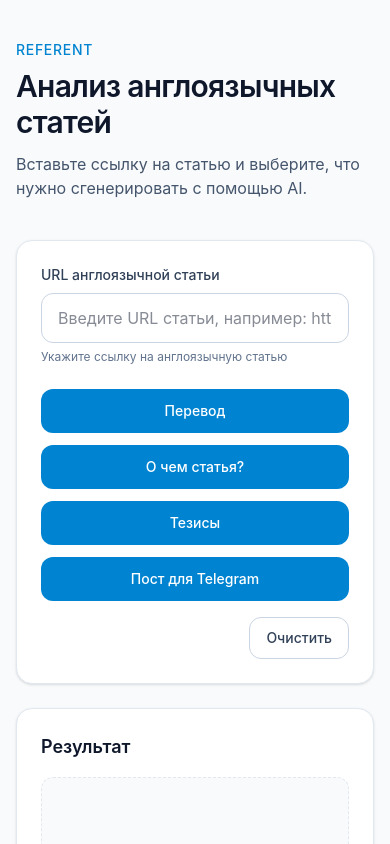
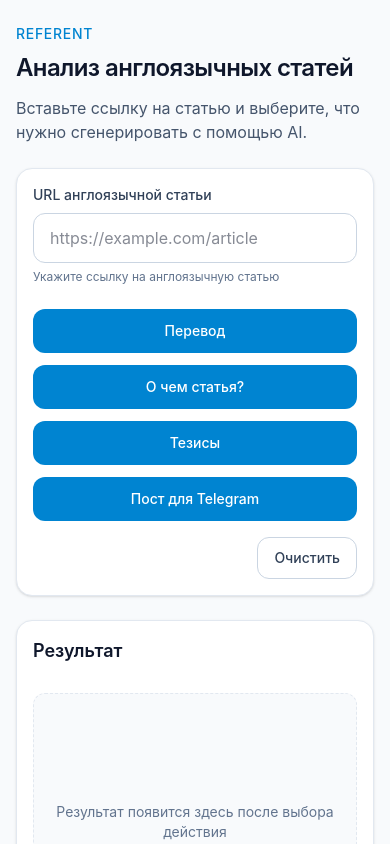
Before and after one commit to evbukanov-tech/referent, a Next.js app: page / in a window 390 px wide. Shown: the top 844 px of the page. Built offline with nearby package versions, Linux system fonts and the light colour scheme.

Commit message:
Refactor layout and styling in ReferentApp component for improved responsiveness and user experience; adjust header, input fields, and result display for better clarity and accessibility

```diff
--- a/app/components/ReferentApp.tsx
+++ b/app/components/ReferentApp.tsx
@@ -218,22 +218,22 @@ export default function ReferentApp() {
   }
 
   return (
-    <div className="min-h-screen bg-slate-50 text-slate-900">
-      <div className="mx-auto flex min-h-screen max-w-3xl flex-col px-4 py-10 sm:px-6 lg:px-8">
-        <header className="mb-10">
+    <div className="min-h-screen overflow-x-hidden bg-slate-50 text-slate-900">
+      <div className="mx-auto flex min-h-screen w-full max-w-3xl flex-col px-4 py-6 sm:px-6 sm:py-10 lg:px-8">
+        <header className="mb-6 sm:mb-10">
           <p className="text-sm font-medium uppercase tracking-wider text-sky-600">
             Referent
           </p>
-          <h1 className="mt-2 text-3xl font-semibold tracking-tight sm:text-4xl">
+          <h1 className="mt-2 text-2xl font-semibold tracking-tight sm:text-3xl lg:text-4xl">
             Анализ англоязычных статей
           </h1>
-          <p className="mt-3 max-w-2xl text-slate-600">
+          <p className="mt-3 max-w-2xl break-words text-slate-600">
             Вставьте ссылку на статью и выберите, что нужно сгенерировать с
             помощью AI.
           </p>
         </header>
 
-        <section className="rounded-2xl border border-slate-200 bg-white p-6 shadow-sm">
+        <section className="rounded-2xl border border-slate-200 bg-white p-4 shadow-sm sm:p-6">
           <label htmlFor="article-url" className="block text-sm font-medium text-slate-700">
             URL англоязычной статьи
           </label>
@@ -242,12 +242,12 @@ export default function ReferentApp() {
             type="url"
             value={url}
             onChange={(e) => setUrl(e.target.value)}
-            placeholder="Введите URL статьи, например: https://example.com/article"
-            className="mt-2 w-full rounded-xl border border-slate-300 bg-white px-4 py-3 text-slate-900 outline-none transition focus:border-sky-500 focus:ring-2 focus:ring-sky-200"
+            placeholder="https://example.com/article"
+            className="mt-2 w-full min-w-0 rounded-xl border border-slate-300 bg-white px-4 py-3 text-base text-slate-900 outline-none transition focus:border-sky-500 focus:ring-2 focus:ring-sky-200 sm:text-sm"
           />
           <p className="mt-1.5 text-xs text-slate-500">Укажите ссылку на англоязычную статью</p>
 
-          <div className="mt-6 flex flex-col gap-3 sm:flex-row sm:flex-wrap">
+          <div className="mt-6 grid grid-cols-1 gap-3 md:grid-cols-2 lg:grid-cols-4">
             {ACTIONS.map((action) => {
               const isActive = activeAction === action.id && isLoading;
 
@@ -259,7 +259,7 @@ export default function ReferentApp() {
                   disabled={isLoading}
                   title={action.description}
                   className={[
-                    "inline-flex flex-1 items-center justify-center rounded-xl px-4 py-3 text-sm font-medium transition",
+                    "inline-flex w-full items-center justify-center rounded-xl px-3 py-3 text-sm font-medium transition",
                     "disabled:cursor-not-allowed disabled:opacity-60",
                     isActive
                       ? "bg-sky-700 text-white"
@@ -285,10 +285,12 @@ export default function ReferentApp() {
         </section>
 
         {errorCode && (
-          <Alert variant="destructive" className="mt-6">
+          <Alert variant="destructive" className="mt-6 break-words">
             <AlertCircle className="h-4 w-4" />
             <AlertTitle>{getErrorTitle(errorCode)}</AlertTitle>
-            <AlertDescription>{getErrorMessage(errorCode)}</AlertDescription>
+            <AlertDescription className="break-words">
+              {getErrorMessage(errorCode)}
+            </AlertDescription>
           </Alert>
         )}
 
@@ -299,17 +301,19 @@ export default function ReferentApp() {
             aria-live="polite"
           >
             <div className="h-4 w-4 shrink-0 animate-spin rounded-full border-2 border-sky-300 border-t-sky-600" />
-            <span>{LOADING_MESSAGES[activeAction][loadingPhase]}</span>
+            <span className="min-w-0 break-words">
+              {LOADING_MESSAGES[activeAction][loadingPhase]}
+            </span>
           </div>
         )}
 
         <section
           ref={resultSectionRef}
-          className="mt-6 flex flex-1 flex-col rounded-2xl border border-slate-200 bg-white p-6 shadow-sm scroll-mt-6"
+          className="mt-6 flex flex-1 flex-col rounded-2xl border border-slate-200 bg-white p-4 shadow-sm scroll-mt-6 sm:p-6"
         >
-          <div className="mb-4 flex items-center justify-between gap-4">
-            <h2 className="text-lg font-semibold text-slate-900">Результат</h2>
-            <div className="flex items-center gap-2">
+          <div className="mb-4 flex flex-col gap-3 sm:flex-row sm:items-center sm:justify-between">
+            <h2 className="shrink-0 text-lg font-semibold text-slate-900">Результат</h2>
+            <div className="flex flex-wrap items-center gap-2">
               {activeAction && !isLoading && (
                 <span className="rounded-full bg-sky-50 px-3 py-1 text-xs font-medium text-sky-700">
                   {ACTIONS.find((a) => a.id === activeAction)?.label}
@@ -319,7 +323,7 @@ export default function ReferentApp() {
                 <button
                   type="button"
                   onClick={handleCopy}
-                  className="inline-flex items-center justify-center rounded-xl border border-slate-300 bg-white px-3 py-1.5 text-xs font-medium text-slate-700 transition hover:bg-slate-50"
+                  className="inline-flex shrink-0 items-center justify-center rounded-xl border border-slate-300 bg-white px-3 py-1.5 text-xs font-medium text-slate-700 transition hover:bg-slate-50"
                 >
                   {copied ? "Скопировано" : "Копировать"}
                 </button>
@@ -327,13 +331,13 @@ export default function ReferentApp() {
             </div>
           </div>
 
-          <div className="min-h-64 flex-1 rounded-xl border border-dashed border-slate-200 bg-slate-50 p-4">
+          <div className="min-h-48 flex-1 overflow-hidden rounded-xl border border-dashed border-slate-200 bg-slate-50 p-4 sm:min-h-64">
             {isLoading ? (
               <div className="flex h-full min-h-56 items-center justify-center text-slate-400">
                 <div className="h-8 w-8 animate-spin rounded-full border-2 border-slate-300 border-t-sky-600" />
               </div>
             ) : result ? (
-              <pre className="whitespace-pre-wrap font-sans text-sm leading-7 text-slate-800">
+              <pre className="overflow-x-auto whitespace-pre-wrap break-words font-sans text-sm leading-7 text-slate-800">
                 {result}
               </pre>
             ) : (
```
